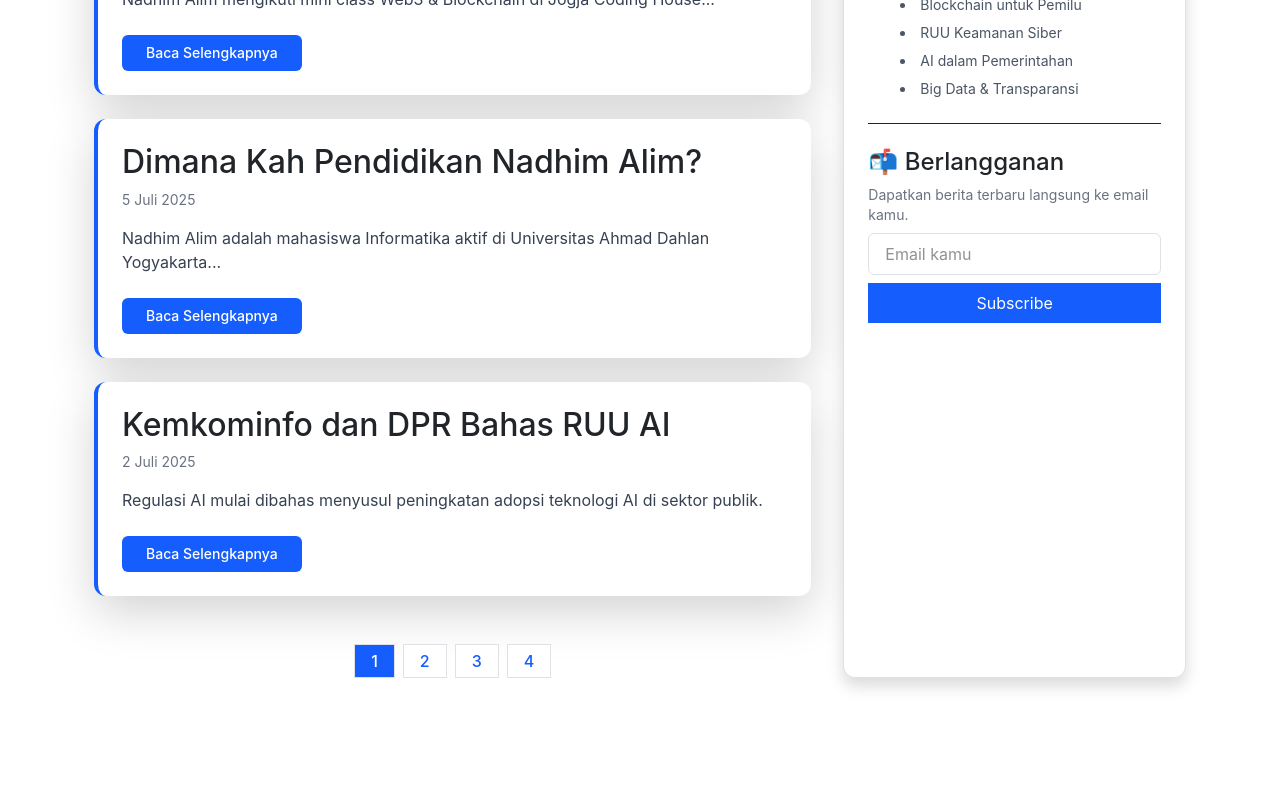
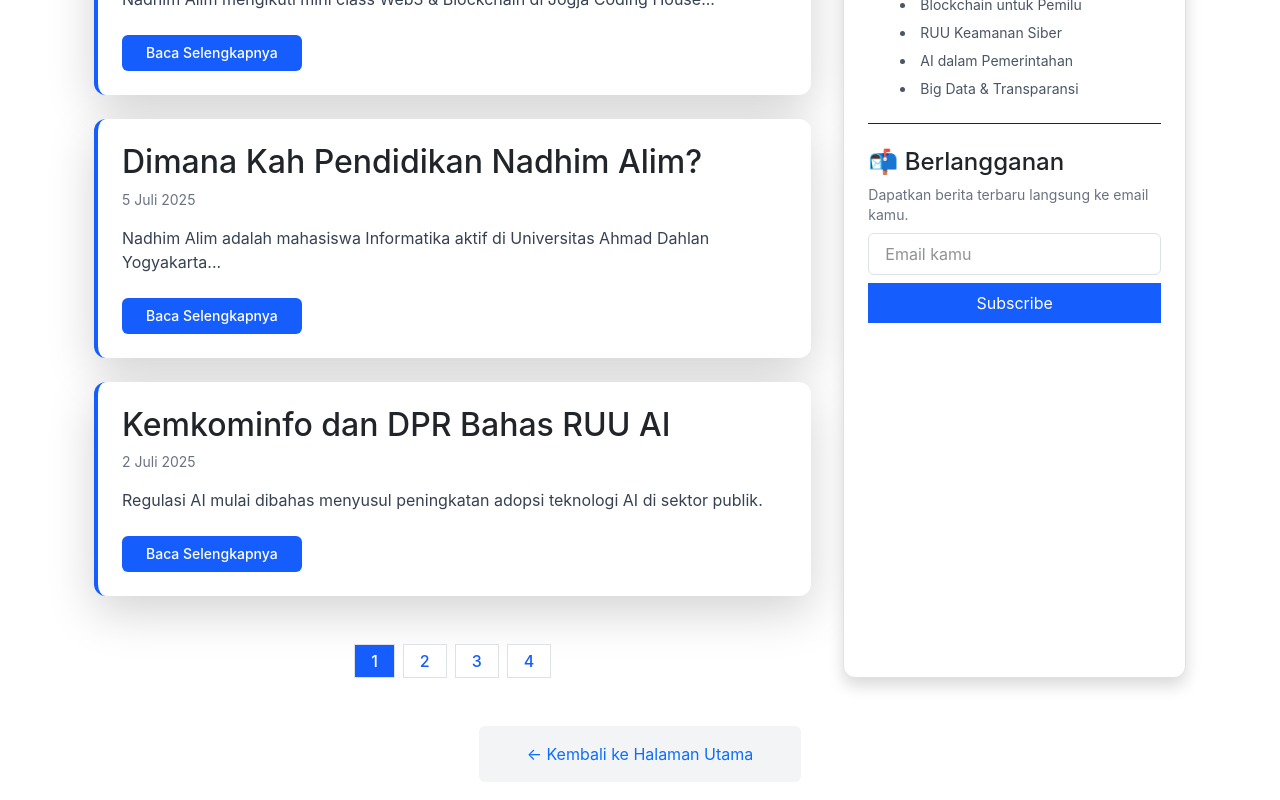
Before and after one commit to NadhimAlim/Artificialspaceuniversity, a React (Create React App) app: page /news in a window 1280 px wide. Shown: the part 588-1388 px from the top of the page. Before the commit the page ends 1306 px from the top, so only its background shows below. Built offline with nearby package versions, Linux system fonts and the light colour scheme; no server answers.

Commit message:
Pesan commit yang menjelaskan perubahan

```diff
--- a/src/components/pages/News.jsx
+++ b/src/components/pages/News.jsx
@@ -137,7 +137,10 @@ const News = () => {
               >
                 Baca Selengkapnya
               </Link>
+
+
             </div>
+
           ))}
 
           {/* === Pagination Buttons === */}
@@ -155,7 +158,11 @@ const News = () => {
                 {i + 1}
               </button>
             ))}
+
+
           </div>
+
+
         </div>
 
         {/* Sidebar Kalender + Trending + Newsletter */}
@@ -195,6 +202,8 @@ const News = () => {
             </ul>
           </div>
 
+
+
           {/* Newsletter */}
           <div className="border-t pt-4">
             <h4 className="text-md font-semibold text-gray-800 mb-2">
@@ -214,6 +223,15 @@ const News = () => {
           </div>
         </div>
       </div>
+
+      <div className="mt-12 text-center">
+        <Link
+          to="/"
+          className="inline-block px-5 py-3 bg-gray-100 text-blue-600 rounded-md hover:bg-gray-200 transition"
+        >
+          ← Kembali ke Halaman Utama
+        </Link>
+      </div>
     </div>
   );
 };
```
